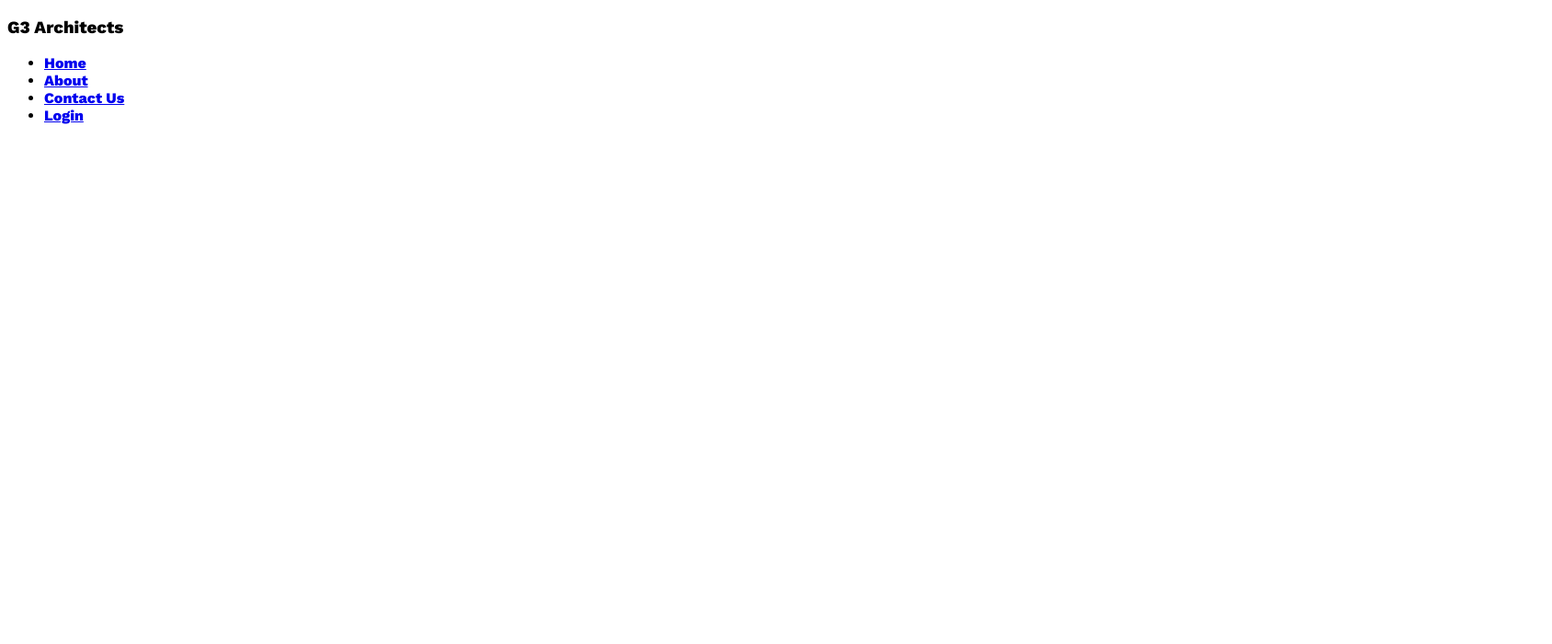
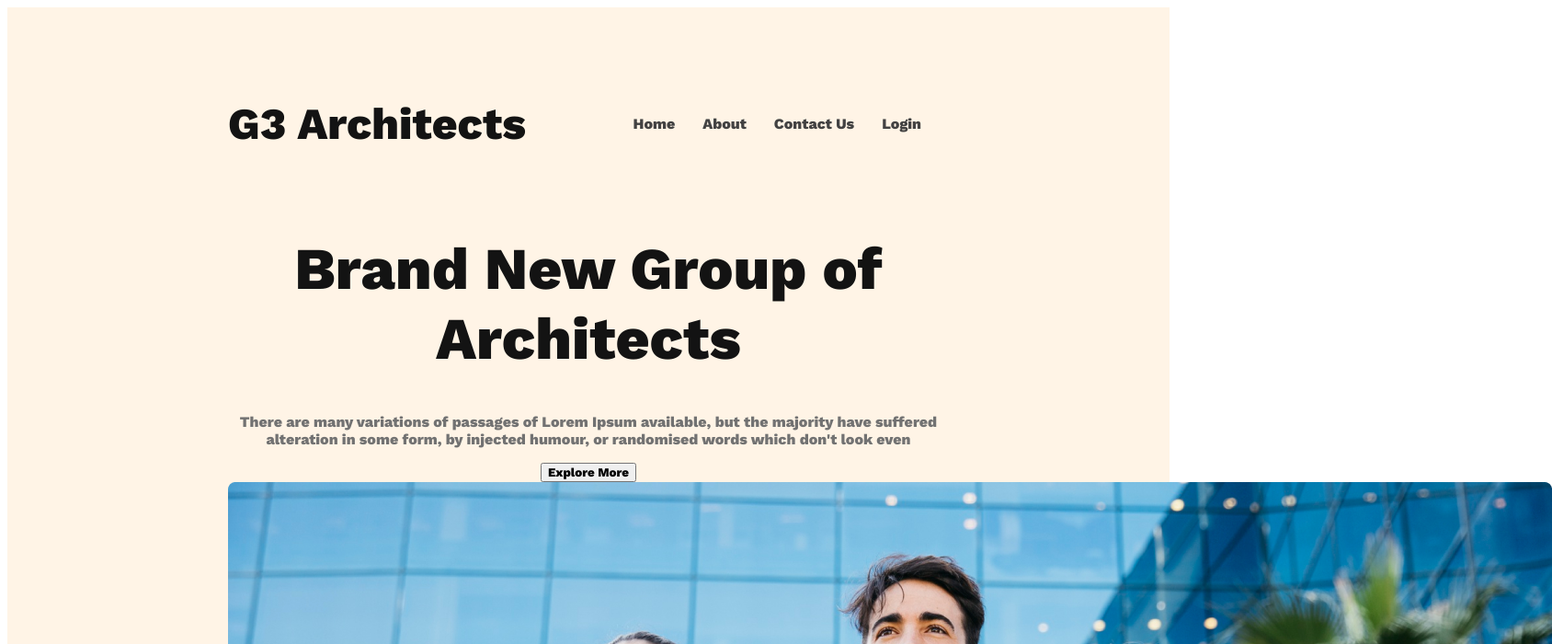
Before and after one commit to datta-toma/Architects-Project, a plain HTML site: page index.html in a window 1280 px wide. Shown: the top 700 px of the page at 92% size, 1688 px wide, since content can reach past the window. Drawn offline with nearby package versions, Linux system fonts and the light colour scheme.

Commit message:
banner content add

```diff
--- a/index.html
+++ b/index.html
@@ -9,7 +9,7 @@
 <body>
     <header>
        <nav>
-        <h3>G3 Architects</h3>
+        <h3 class="nav-title">G3 Architects</h3>
         <ul>
             <li><a href="Home">Home</a></li>
             <li><a href="About">About</a></li>
@@ -17,6 +17,18 @@
             <li><a href="Login">Login</a></li>
         </ul>
        </nav>
+
+       <div class="banner">
+        <div class="banner-content">
+            <h1 class="banner-title">Brand New Group of Architects</h1>
+        <p class="banner-description">There are many variations of passages of Lorem Ipsum available, but the majority have suffered alteration in some form, by injected humour, or randomised words which don't look even</p>
+
+        <button class="btn-primary">Explore More</button>
+        </div>
+
+
+        <img src="/images/banner.png" alt="">
+       </div>
     </header>
 
 
--- a/styles/architect.css
+++ b/styles/architect.css
@@ -1,6 +1,55 @@
 /* work sans */
 
   @import url('https://fonts.googleapis.com/css2?family=Work+Sans:wght@800&display=swap');
+
+  /* shared styles */
 *{
     font-family: 'Work Sans', sans-serif;
 }
+
+.btn-primary{
+
+}
+
+/* header styles */
+header{
+  background: rgba(255,144,14,0.10);
+  padding: 50px 240px;
+}
+nav{
+  display: flex;
+  justify-content: space-between;
+  align-items: center;
+}
+.nav-title{
+  font-size: 3rem;
+  font-weight: 700;
+  color:#131313 ;
+}
+nav > ul{
+  display: flex;
+}
+nav li{
+  list-style-type: none;
+  margin-right: 30px;
+  font-weight: 500;
+  font-size: 1rem;
+}
+nav li a{
+  text-decoration: none;
+  color: #424242;
+}
+/* banner-styles */
+.banner-content{
+  text-align: center;
+  max-width: 800px;
+  margin: 0 auto;
+}
+.banner-title{
+  font-size: 4rem;
+  font-weight: 700;
+  color: #131313;
+}
+.banner-description{
+  color: #727272;
+}
```
